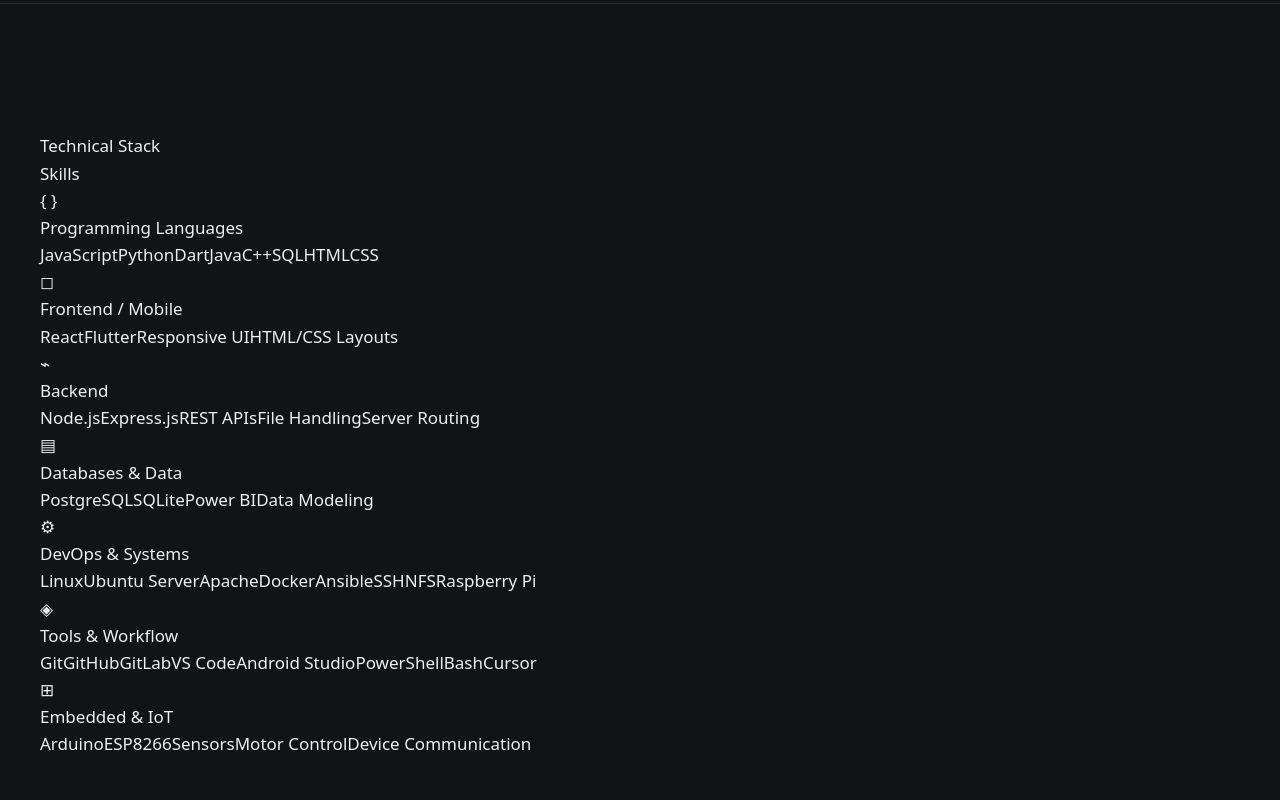
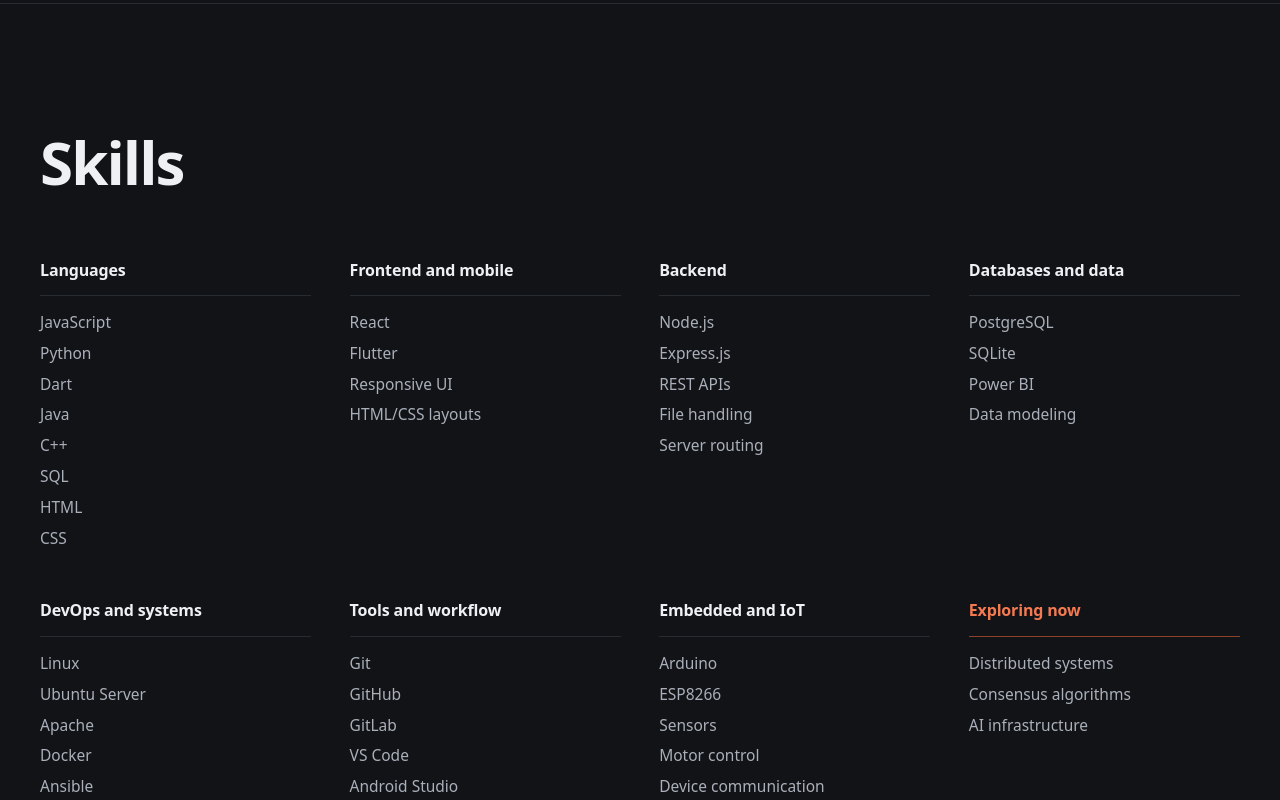
Before and after one commit to Lockz178/loc-phan-portfolio, a React (Vite) app: page / in a window 1280 px wide. Shown: the part 1880-2680 px from the top of the page. Built offline with nearby package versions, Linux system fonts and the light colour scheme.

Commit message:
feat: turn skills into a grouped list
Plain grouped columns replace the chip cards, with the current focus
areas as the eighth group.

```diff
--- /dev/null
+++ b/src/components/Skills.css
@@ -0,0 +1,33 @@
+/* ── Skills ───────────────────────────────────────────────── */
+.skills {
+  display: grid;
+  grid-template-columns: repeat(4, minmax(0, 1fr));
+  gap: clamp(32px, 4vw, 48px) clamp(20px, 3vw, 40px);
+}
+
+.skill-group h3 {
+  margin-bottom: 14px;
+  padding-bottom: 12px;
+  border-bottom: 1px solid var(--line);
+  font-size: 1rem;
+  font-weight: 650;
+  letter-spacing: -0.01em;
+}
+
+.skill-group ul {
+  display: grid;
+  gap: 6px;
+  color: var(--ink-2);
+  font-size: 0.96875rem;
+}
+
+.skill-group--now h3 {
+  color: var(--accent);
+  border-bottom-color: color-mix(in oklab, var(--signal) 55%, transparent);
+}
+
+@media (max-width: 1024px) {
+  .skills {
+    grid-template-columns: repeat(2, minmax(0, 1fr));
+  }
+}
--- a/src/components/Skills.jsx
+++ b/src/components/Skills.jsx
@@ -1,13 +1,9 @@
-import { motion, useInView } from 'motion/react'
-import { useRef } from 'react'
-import FadeIn from './FadeIn'
-import { SpecialText } from './ui/special-text'
+import './Skills.css'
 
-const categories = [
+const GROUPS = [
   {
-    title: 'Programming Languages',
-    icon: '{ }',
-    chips: [
+    title: 'Languages',
+    items: [
       'JavaScript',
       'Python',
       'Dart',
@@ -19,30 +15,26 @@
     ],
   },
   {
-    title: 'Frontend / Mobile',
-    icon: '◻',
-    chips: ['React', 'Flutter', 'Responsive UI', 'HTML/CSS Layouts'],
+    title: 'Frontend and mobile',
+    items: ['React', 'Flutter', 'Responsive UI', 'HTML/CSS layouts'],
   },
   {
     title: 'Backend',
-    icon: '⌁',
-    chips: [
+    items: [
       'Node.js',
       'Express.js',
       'REST APIs',
-      'File Handling',
-      'Server Routing',
+      'File handling',
+      'Server routing',
     ],
   },
   {
-    title: 'Databases & Data',
-    icon: '▤',
-    chips: ['PostgreSQL', 'SQLite', 'Power BI', 'Data Modeling'],
+    title: 'Databases and data',
+    items: ['PostgreSQL', 'SQLite', 'Power BI', 'Data modeling'],
   },
   {
-    title: 'DevOps & Systems',
-    icon: '⚙',
-    chips: [
+    title: 'DevOps and systems',
+    items: [
       'Linux',
       'Ubuntu Server',
       'Apache',
@@ -54,9 +46,8 @@
     ],
   },
   {
-    title: 'Tools & Workflow',
-    icon: '◈',
-    chips: [
+    title: 'Tools and workflow',
+    items: [
       'Git',
       'GitHub',
       'GitLab',
@@ -68,72 +59,42 @@
     ],
   },
   {
-    title: 'Embedded & IoT',
-    icon: '⊞',
-    chips: [
+    title: 'Embedded and IoT',
+    items: [
       'Arduino',
       'ESP8266',
       'Sensors',
-      'Motor Control',
-      'Device Communication',
+      'Motor control',
+      'Device communication',
     ],
+  },
+  {
+    title: 'Exploring now',
+    items: ['Distributed systems', 'Consensus algorithms', 'AI infrastructure'],
+    current: true,
   },
 ]
 
-function SkillCategory({ category, delay }) {
-  const ref = useRef(null)
-  const inView = useInView(ref, { once: true, margin: '-40px 0px' })
-
-  return (
-    <motion.div
-      ref={ref}
-      className="skill-card"
-      initial={{ opacity: 0, y: 28 }}
-      animate={inView ? { opacity: 1, y: 0 } : {}}
-      transition={{ duration: 0.55, delay, ease: [0.25, 0.1, 0.25, 1] }}
-    >
-      <div className="skill-card-header">
-        <span className="skill-icon" aria-hidden="true">
-          {category.icon}
-        </span>
-        <h3 className="skill-cat-title">{category.title}</h3>
-      </div>
-      <div className="skill-chips">
-        {category.chips.map((chip, i) => (
-          <motion.span
-            key={chip}
-            className="chip"
-            initial={{ opacity: 0, scale: 0.8 }}
-            animate={inView ? { opacity: 1, scale: 1 } : {}}
-            transition={{
-              duration: 0.28,
-              delay: delay + 0.04 * i,
-              ease: 'easeOut',
-            }}
-          >
-            {chip}
-          </motion.span>
-        ))}
-      </div>
-    </motion.div>
-  )
-}
-
 export default function Skills() {
   return (
-    <section className="section tile-light" id="skills">
+    <section id="skills" className="section" aria-labelledby="skills-title">
       <div className="container">
-        <FadeIn>
-          <p className="section-eyebrow">
-            <SpecialText inView={true} speed={18}>
-              Technical Stack
-            </SpecialText>
-          </p>
-          <h2 className="section-headline">Skills</h2>
-        </FadeIn>
-        <div className="skills-grid">
-          {categories.map((cat, i) => (
-            <SkillCategory key={cat.title} category={cat} delay={i * 0.06} />
+        <h2 id="skills-title" className="section-title">
+          Skills
+        </h2>
+        <div className="skills">
+          {GROUPS.map((group) => (
+            <div
+              key={group.title}
+              className={`skill-group${group.current ? ' skill-group--now' : ''}`}
+            >
+              <h3>{group.title}</h3>
+              <ul>
+                {group.items.map((item) => (
+                  <li key={item}>{item}</li>
+                ))}
+              </ul>
+            </div>
           ))}
         </div>
       </div>
```
